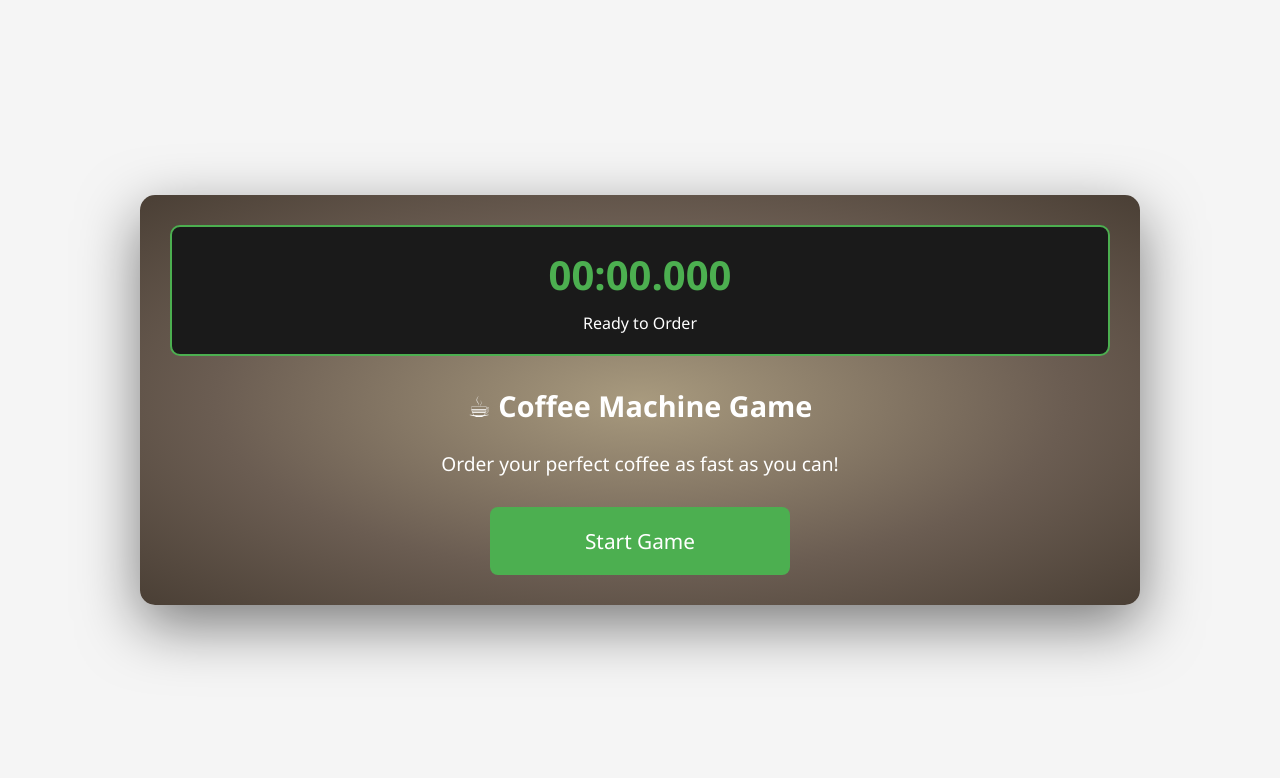
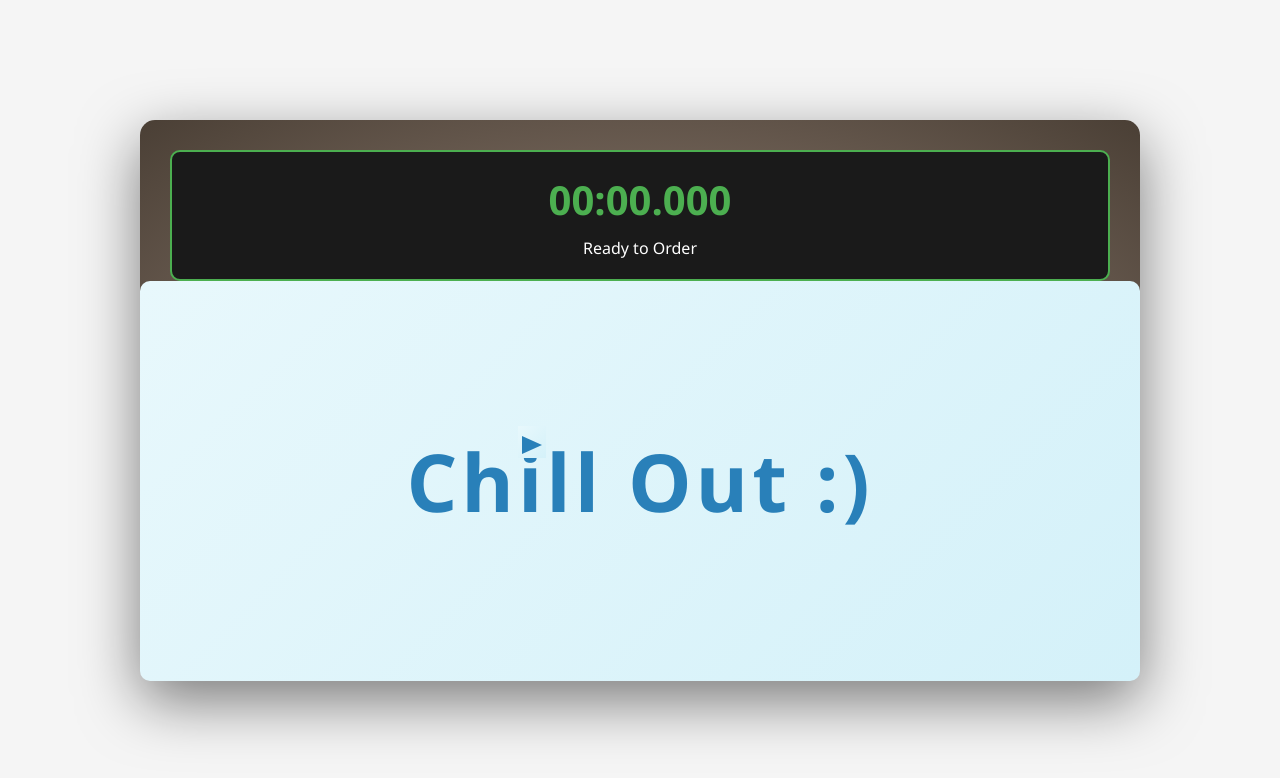
Before and after one commit to harrybest-softwire/chillout-coffee, a plain HTML site: page index.html in a window 1280 px wide. Drawn offline with Linux system fonts and the light colour scheme.

Commit message:
Update start screen with 'Chill Out :)' design and triangle accent on i

```diff
--- a/index.html
+++ b/index.html
@@ -14,12 +14,8 @@
         </div>
 
         <!-- Start Screen -->
-        <div id="screen-start" class="screen active">
-            <h2>☕ Coffee Machine Game</h2>
-            <p class="start-description">Order your perfect coffee as fast as you can!</p>
-            <div class="actions">
-                <button id="start-game-btn" class="start-game-btn">Start Game</button>
-            </div>
+        <div id="screen-start" class="screen active start-screen-special">
+            <h1 class="chill-out-title">Ch<span class="i-with-triangle">i</span>ll Out :)</h1>
         </div>
 
         <!-- Screen 1: Drink Type -->
--- a/script.js
+++ b/script.js
@@ -25,9 +25,9 @@ document.addEventListener('DOMContentLoaded', () => {
     let timerInterval = null;
     let gameStarted = false;
 
-    // Start button
-    const startGameBtn = document.getElementById('start-game-btn');
-    startGameBtn.addEventListener('click', startGame);
+    // Start screen - click anywhere to start
+    const startScreen = document.getElementById('screen-start');
+    startScreen.addEventListener('click', startGame);
 
     // Drinks that don't need blend selection
     const drinksWithoutBlend = ['hot-chocolate', 'hot-water', 'cold-milk-shot', 'hot-milk', 'hot-milk-shot', 'hot-water-shot'];
--- a/styles.css
+++ b/styles.css
@@ -284,19 +284,61 @@ body {
     transform: scale(1.05);
 }
 
-.start-description {
-    color: #fff;
-    font-size: 1.2rem;
-    text-align: center;
-    margin-bottom: 30px;
+.start-screen-special {
+    background: linear-gradient(135deg, #e8f8fc 0%, #d4f1f9 100%);
+    min-height: 400px;
+    display: flex;
+    align-items: center;
+    justify-content: center;
+    border-radius: 10px;
+    margin: -30px;
+    padding: 30px;
+    cursor: pointer;
+    transition: all 0.3s ease;
 }
 
-.start-game-btn {
-    background-color: #4caf50;
-    padding: 20px 60px;
-    font-size: 1.3rem;
+.start-screen-special:hover {
+    background: linear-gradient(135deg, #f0fafd 0%, #ddf4fb 100%);
+}
+
+.chill-out-title {
+    font-size: 5rem;
+    font-weight: 700;
+    color: #2980b9;
+    text-align: center;
+    letter-spacing: 0.05em;
+    margin: 0;
+}
+
+.i-with-triangle {
+    position: relative;
+    display: inline-block;
+    font-style: normal;
+}
+
+.i-with-triangle::after {
+    content: '';
+    position: absolute;
+    top: 0;
+    left: 0;
     width: 100%;
-    max-width: 300px;
+    height: 0.4em;
+    background: linear-gradient(135deg, #e8f8fc 0%, #d4f1f9 100%);
+    z-index: 1;
+}
+
+.i-with-triangle::before {
+    content: '';
+    position: absolute;
+    top: 0.12em;
+    left: 50%;
+    transform: translateX(-50%);
+    width: 0;
+    height: 0;
+    border-top: 0.12em solid transparent;
+    border-bottom: 0.12em solid transparent;
+    border-left: 0.25em solid #2980b9;
+    z-index: 2;
 }
 
 .buttons {
```
